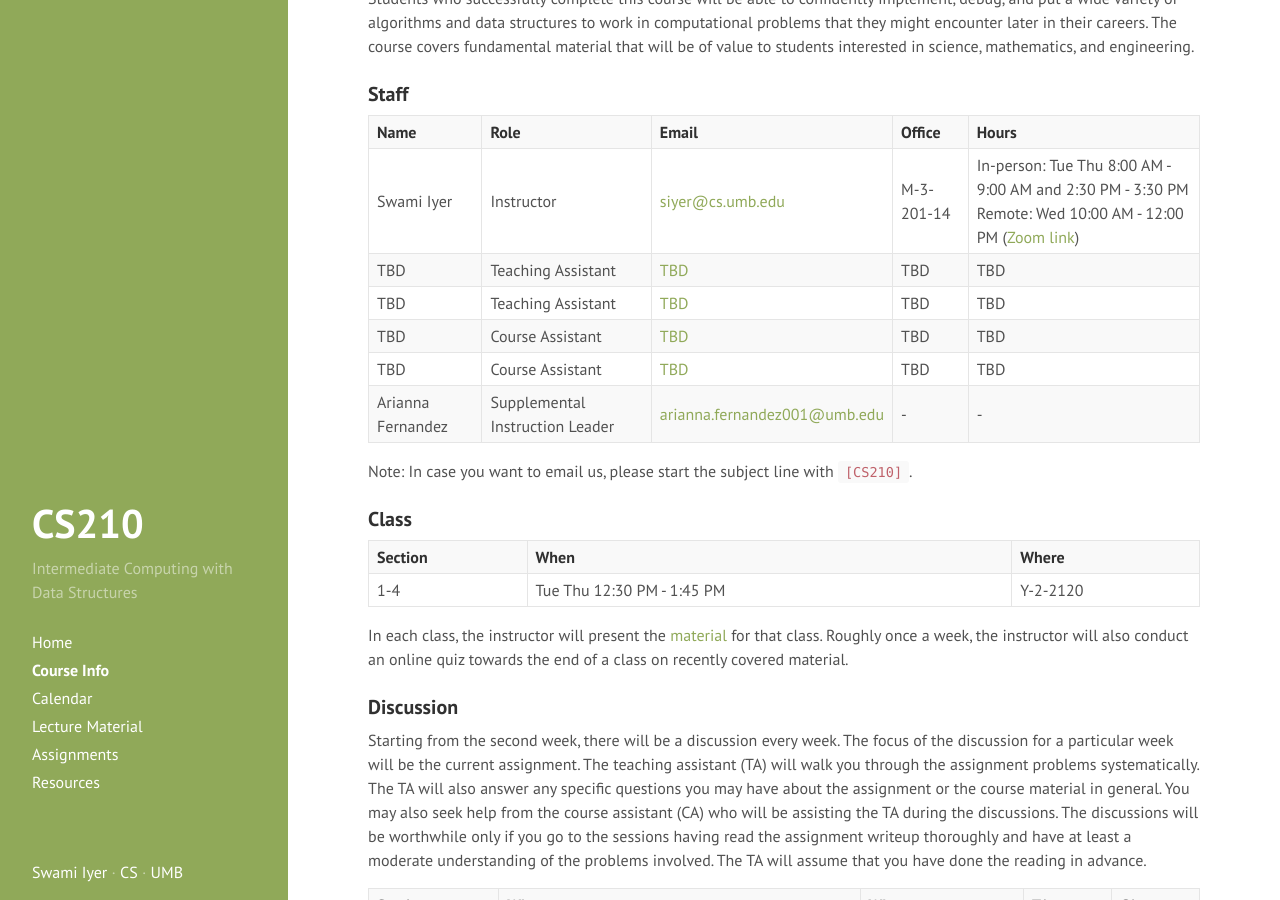
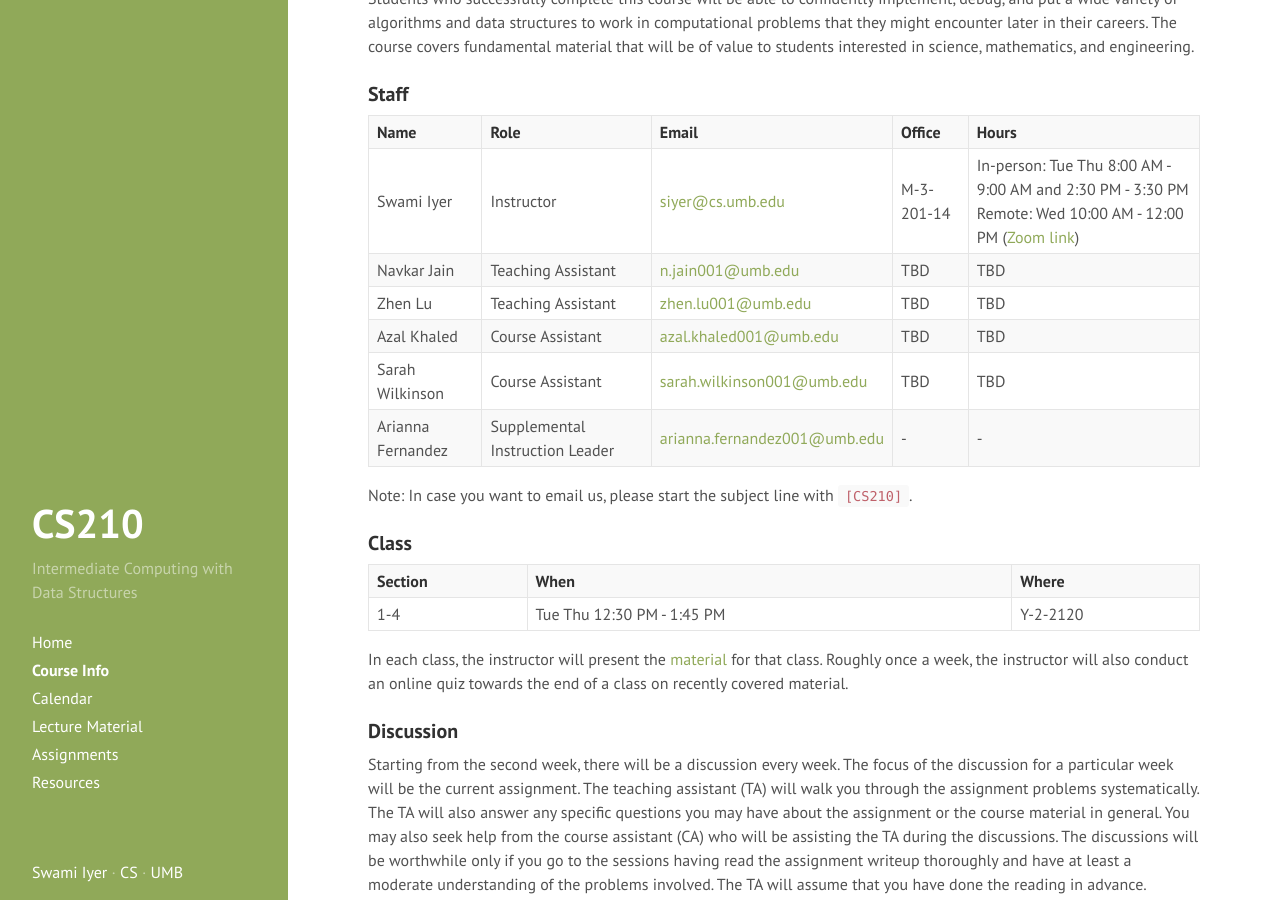
Before and after one commit to swamiiyer/swamiiyer.github.io, a Jekyll site: the page built from _pages/cs210/course_info.md, in a window 1280 px wide and 900 px high, scrolled down 367 px. Built offline with Jekyll 4.4.1, drawn with Linux system fonts in a browser that asks for light colours.

Commit message:
Added staff info

```diff
--- a/_pages/cs210/course_info.md
+++ b/_pages/cs210/course_info.md
@@ -17,10 +17,10 @@ Students who successfully complete this course will be able to confidently imple
 
 | **Name** | **Role** | **Email** | **Office** | **Hours** |
 | Swami Iyer | Instructor | [siyer@cs.umb.edu](mailto:siyer@cs.umb.edu) | M-3-201-14 | In-person: Tue Thu 8:00 AM - 9:00 AM and 2:30 PM - 3:30 PM<br/> Remote: Wed 10:00 AM - 12:00 PM ([Zoom link](https://umassboston.zoom.us/j/8790346943?pwd=N1VCR0RnbnJhNVpBZEprbmdFcVF0Zz09)) |
-| TBD | Teaching Assistant | [TBD](TBD) | TBD | TBD |
-| TBD | Teaching Assistant | [TBD](TBD) | TBD | TBD |
-| TBD | Course Assistant | [TBD](TBD) | TBD | TBD |
-| TBD | Course Assistant | [TBD](TBD) | TBD | TBD |
+| Navkar Jain | Teaching Assistant | [n.jain001@umb.edu](mailto:n.jain001@umb.edu) | TBD | TBD |
+| Zhen Lu | Teaching Assistant | [zhen.lu001@umb.edu](mailto:zhen.lu001@umb.edu) | TBD | TBD |
+| Azal Khaled | Course Assistant | [azal.khaled001@umb.edu](mailto:azal.khaled001@umb.edu) | TBD | TBD |
+| Sarah Wilkinson | Course Assistant | [sarah.wilkinson001@umb.edu](mailto:sarah.wilkinson001@umb.edu) | TBD | TBD |
 | Arianna Fernandez | Supplemental Instruction Leader | [arianna.fernandez001@umb.edu](mailto:arianna.fernandez001@umb.edu) | - | - |
 
 Note: In case you want to email us, please start the subject line with `[CS210]`.
```
